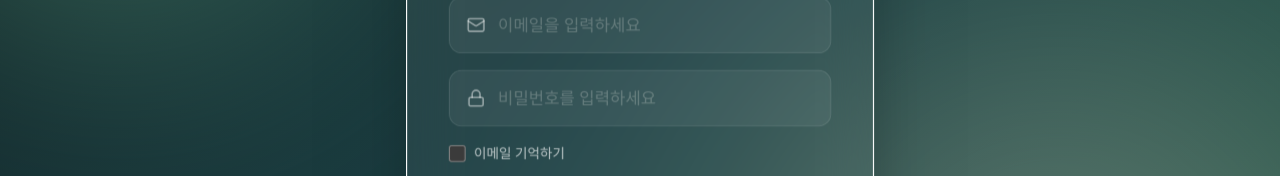
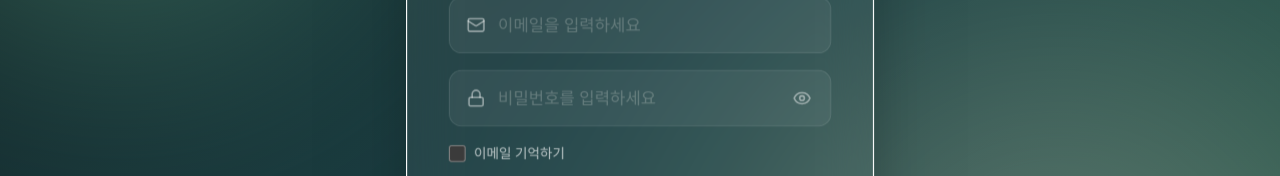
Before and after one commit to chorok447/dasida, a Next.js app in the folder apps/web/: page /login in a window 1280 px wide. Shown: the part 327-503 px from the top of the page. Built offline with nearby package versions, Linux system fonts and the light colour scheme; no server answers.

Commit message:
feat: 로그인·회원가입 비밀번호 표시 토글
FieldInput 의 password 타입에 눈 아이콘 토글 추가(aria-pressed·per-field 라벨).
겸사겸사 에러 캡션의 잔여 #ed5c48 리터럴을 var(--danger) 로 정리.

```diff
--- a/apps/web/src/components/auth-shell.tsx
+++ b/apps/web/src/components/auth-shell.tsx
@@ -1,6 +1,7 @@
 "use client";
 
-import { useId, useRef } from "react";
+import { useId, useRef, useState } from "react";
+import { Eye, EyeOff } from "lucide-react";
 import { motion, useMotionValue, useSpring, useTransform } from "motion/react";
 
 export function AuthShell({
@@ -128,6 +129,8 @@ export function FieldInput({
 }) {
   const id = useId();
   const errorId = error ? `${id}-error` : undefined;
+  const isPassword = type === "password";
+  const [revealed, setRevealed] = useState(false);
   return (
     <div>
       <label htmlFor={id} className="sr-only">{label}</label>
@@ -142,7 +145,7 @@ export function FieldInput({
         <input
           id={id}
           name={name}
-          type={type}
+          type={isPassword && revealed ? "text" : type}
           autoComplete={autoComplete}
           placeholder={placeholder}
           value={value}
@@ -152,8 +155,20 @@ export function FieldInput({
           className="flex-1 bg-transparent outline-none placeholder:opacity-50"
           style={{ color: "var(--foreground)" }}
         />
+        {isPassword && (
+          <button
+            type="button"
+            onClick={() => setRevealed((v) => !v)}
+            aria-label={revealed ? `${label} 숨기기` : `${label} 표시`}
+            aria-pressed={revealed}
+            className="shrink-0 rounded-md p-0.5 transition-opacity hover:opacity-100"
+            style={{ color: "rgba(var(--ink-rgb), 0.5)" }}
+          >
+            {revealed ? <EyeOff size={18} aria-hidden /> : <Eye size={18} aria-hidden />}
+          </button>
+        )}
       </div>
-      {error && <p id={errorId} role="alert" className="mt-1.5 pl-1 text-[12px] text-[#ed5c48]">{error}</p>}
+      {error && <p id={errorId} role="alert" className="mt-1.5 pl-1 text-[12px]" style={{ color: "var(--danger)" }}>{error}</p>}
     </div>
   );
 }
```
